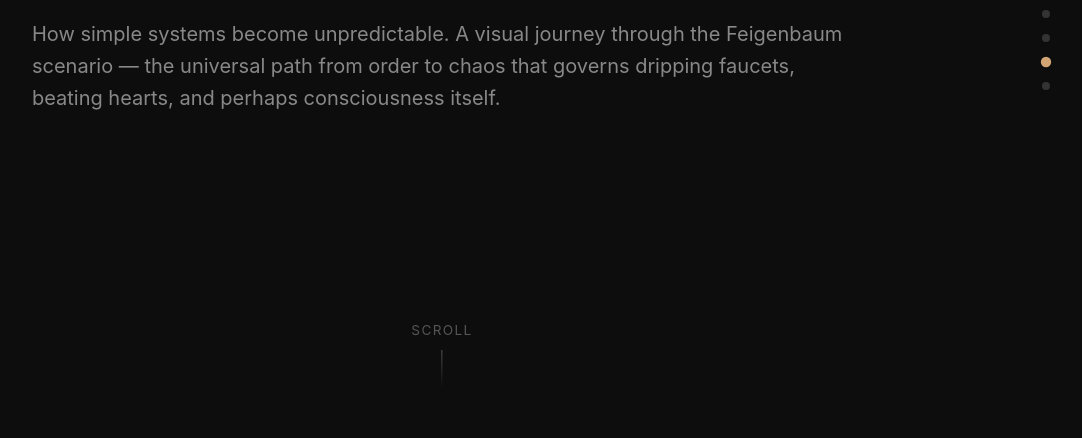
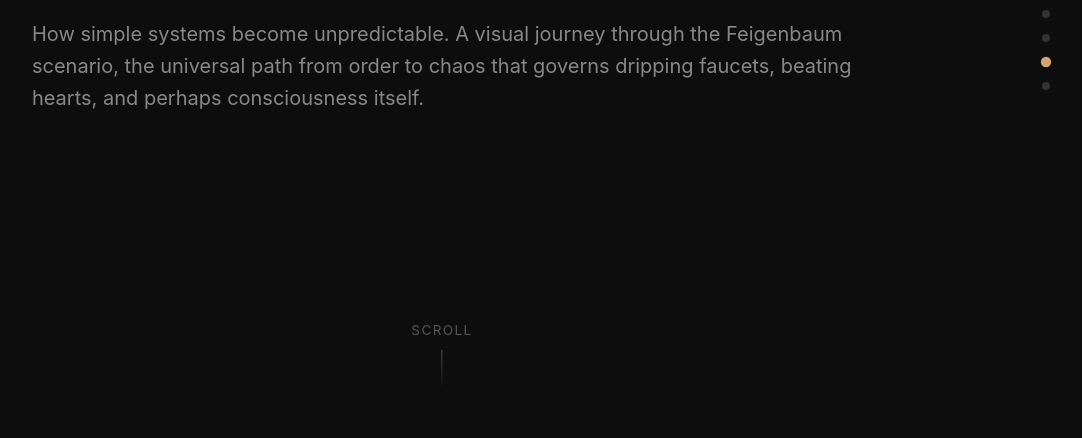
Before and after one commit to Mihir-07/Chaos, a plain HTML site: page index.html in a window 1280 px wide. Shown: the part 362-800 px from the top of the page, without its empty margins (198-1280 px from the left). Drawn offline with Linux system fonts and the light colour scheme.

Commit message:
Update index.html

```diff
--- a/index.html
+++ b/index.html
@@ -1038,7 +1038,7 @@
                 <h1>The Edge of <span>Chaos</span></h1>
                 <p>
                     How simple systems become unpredictable. A visual journey through
-                    the Feigenbaum scenario — the universal path from order to chaos
+                    the Feigenbaum scenario, the universal path from order to chaos
                     that governs dripping faucets, beating hearts, and perhaps
                     consciousness itself.
                 </p>
```
